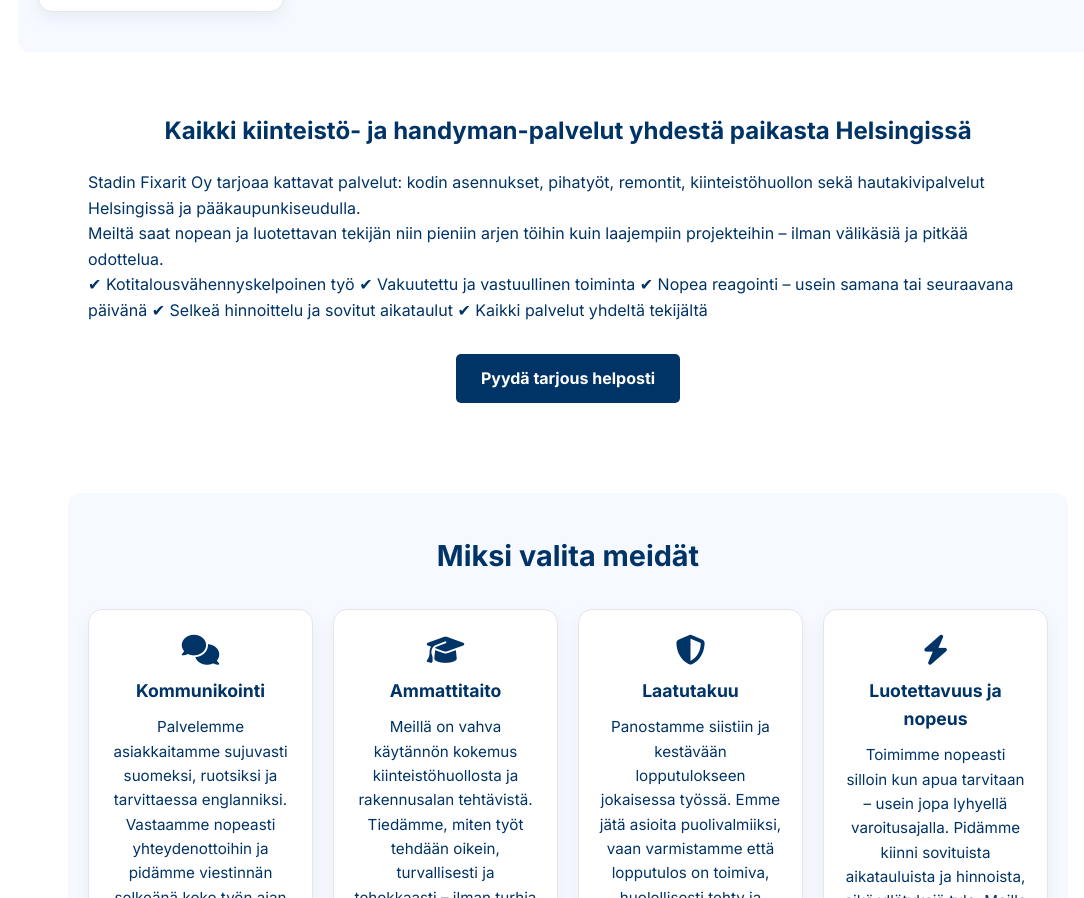
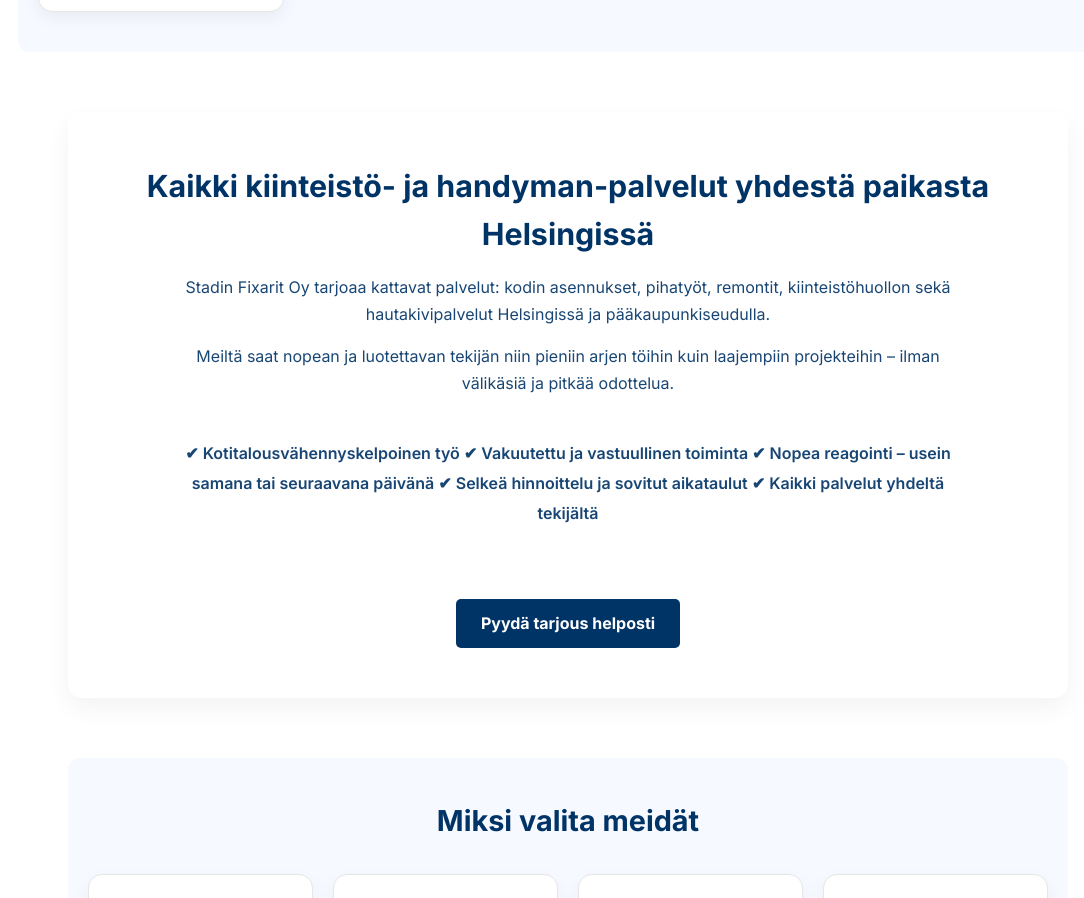
Before and after one commit to stadinmuuttojasaneeraus/Stadin-fixarit, a plain HTML site: page fi/index.html in a window 1280 px wide. Shown: the part 2107-3005 px from the top of the page, without its empty margins (72-1156 px from the left). Drawn offline with Linux system fonts and the light colour scheme.

Commit message:
Add styles for quick action and trust sections

```diff
--- a/CSS/style.css
+++ b/CSS/style.css
@@ -218,6 +218,62 @@
 
     .service-item h3 {
     font-size: 1.2rem;
+    }
+}
+/* =========================
+   QUICK ACTION SECTION
+========================= */
+
+.quick-action {
+    max-width: 1000px;
+    margin: 60px auto;
+    padding: 50px 20px;
+    text-align: center;
+    background: #f6f9ff;
+    border-radius: 14px;
+    box-shadow: 0 10px 25px rgba(0,0,0,0.05);
+}
+
+.quick-action h2 {
+    font-size: 1.9rem;
+    color: #003366;
+    margin-bottom: 15px;
+}
+
+.quick-action p {
+    max-width: 800px;
+    margin: 0 auto 15px auto;
+    line-height: 1.7;
+    color: #003366;
+    opacity: 0.9;
+}
+
+/* TRUST BLOCK */
+.quick-trust {
+    margin-top: 25px;
+    padding: 15px;
+}
+
+.quick-trust p {
+    font-weight: 600;
+    line-height: 1.9;
+    font-size: 1rem;
+}
+
+/* CTA spacing fix (matchar din CTA-button) */
+.quick-action .cta-button {
+    margin-top: 10px;
+}
+
+/* MOBILE */
+@media (max-width: 768px) {
+    .quick-action {
+        padding: 35px 15px;
+        margin: 30px 10px;
+    }
+
+    .quick-action h2 {
+        font-size: 1.5rem;
     }
 }
 /* =========================
```
